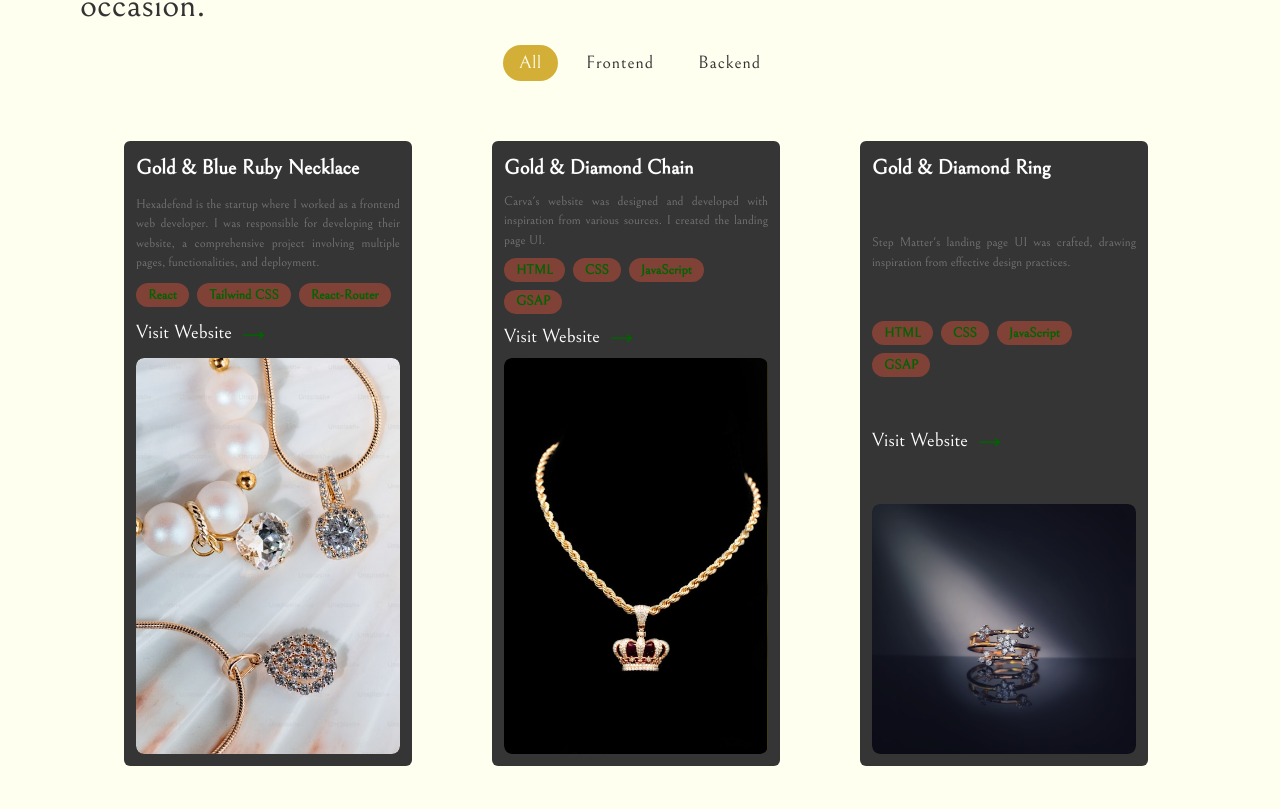
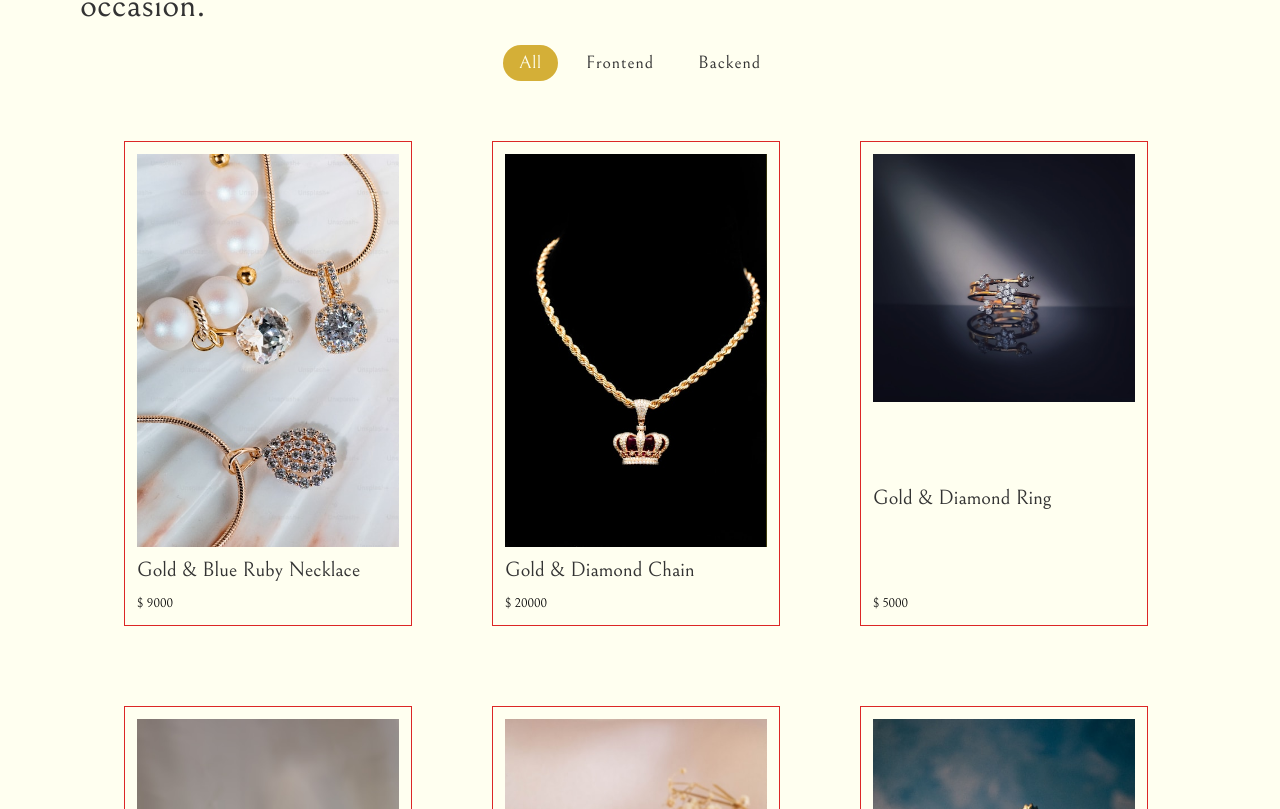
Before and after one commit to pravesh-dev/Jewellery-Shop, a React (Vite) app: page / in a window 1280 px wide. Shown: the part 1951-2760 px from the top of the page. Built offline with nearby package versions, Linux system fonts and the light colour scheme.

Commit message:
showing imp data in card

```diff
--- a/src/Components/LandingPage/ShopByCategories.jsx
+++ b/src/Components/LandingPage/ShopByCategories.jsx
@@ -29,46 +29,24 @@ function ShopByCategories() {
     return displayedProjects.map((project, index) => (
       <div
         key={index}
-        className="project_card w-36 bg-[#353535] p-[0.33rem] rounded-md sm:w-56 flex gap-1 flex-col justify-between sm:gap-2 sm:p-3 lg:w-64 xl:w-72 lg:hover:scale-[1.04] duration-300 lg:hover:bg-[#202020]"
+        className="project_card w-36 border border-red-600 sm:w-56 flex gap-1 flex-col justify-between sm:gap-2 sm:p-3 lg:w-64 xl:w-72 lg:hover:scale-[1.04] duration-300 lg:hover:bg-[#202020]"
       >
-        <h2 className="text-white text-[0.7rem] font-semibold sm:text-[1rem] lg:text-[1.3rem]">
-          {project.name}
-        </h2>
-        <p className="text-neutral-500 text-[0.5rem] text-justify sm:text-[0.65rem] lg:text-[0.8rem]">
-          {project.para}
-        </p>
-        <div className="w-full flex flex-wrap gap-x-2 gap-y-1 sm:gap-2">
-          {project.skills.map((skill, idx) => {
-            return (
-              <span
-                key={idx}
-                className="px-2 py-[0.11rem] rounded-full bg-[#fd563c60] text-primary font-bold text-[0.6rem] sm:text-[0.7rem] sm:px-3 lg:text-[0.85rem]"
-              >
-                {skill}
-              </span>
-            );
-          })}
-        </div>
-        <a
-          href={project.link}
-          target="_blank"
-          className="text-white text-[0.6rem] flex items-center gap-1 sm:text-[0.9rem] lg:text-[1.2rem] hover:gap-4 duration-300 cursor_pointer"
-        >
-          Visit Website{" "}
-          <span className="text-primary text-xl sm:text-[1.5rem] lg:text-[2.25rem] lg:-mt-1">
-            →
-          </span>
-        </a>
-        <div className="w-full overflow-hidden rounded-lg">
+        <div className="w-full overflow-hidden">
           <a href={project.link} target="_blank" className="cursor_pointer">
             <img
               loading="lazy"
               src={project.image}
-              className="rounded-lg hover:scale-110 duration-300"
+              className="hover:scale-110 duration-300"
               alt={project.name}
             />
           </a>
         </div>
+        <h2 className="text-dark text-[0.7rem] sm:text-[1rem] lg:text-[1.3rem]">
+          {project.name}
+        </h2>
+        <p className="text-black text-[1rem] text-justify sm:text-[0.65rem] lg:text-[0.8rem]">
+           $ {project.price}
+        </p>
       </div>
     ));
   };
--- a/src/Components/LandingPage/ShopByCategoriesData.js
+++ b/src/Components/LandingPage/ShopByCategoriesData.js
@@ -11,10 +11,7 @@ const projects = [
     price: 9000,
     onSale: true,
     discount: 10,
-    para: `Hexadefend is the startup where I worked as a frontend web developer. I was responsible for developing their website, a comprehensive project involving multiple pages, functionalities, and deployment.`,
-    link: 'https://www.hexadefend.com/',
     image: card1,
-    skills: ['React', 'Tailwind CSS', 'React-Router'],
     type: 'frontend'
   },
   {
@@ -22,10 +19,7 @@ const projects = [
     price: 20000,
     onSale: false,
     discount: 0,
-    para: `Carva's website was designed and developed with inspiration from various sources. I created the landing page UI.`,
-    link: 'https://carva-edb5c.web.app/',
     image: card2,
-    skills: ['HTML', 'CSS', 'JavaScript', 'GSAP'],
     type: 'frontend'
   },
   {
@@ -33,10 +27,7 @@ const projects = [
     price: 5000,
     onSale: true,
     discount: 10,
-    para: `Step Matter's landing page UI was crafted, drawing inspiration from effective design practices.`,
-    link: 'https://step-matters.web.app/',
     image: card3,
-    skills: ['HTML', 'CSS', 'JavaScript', 'GSAP'],
     type: 'frontend'
   },
   {
```
